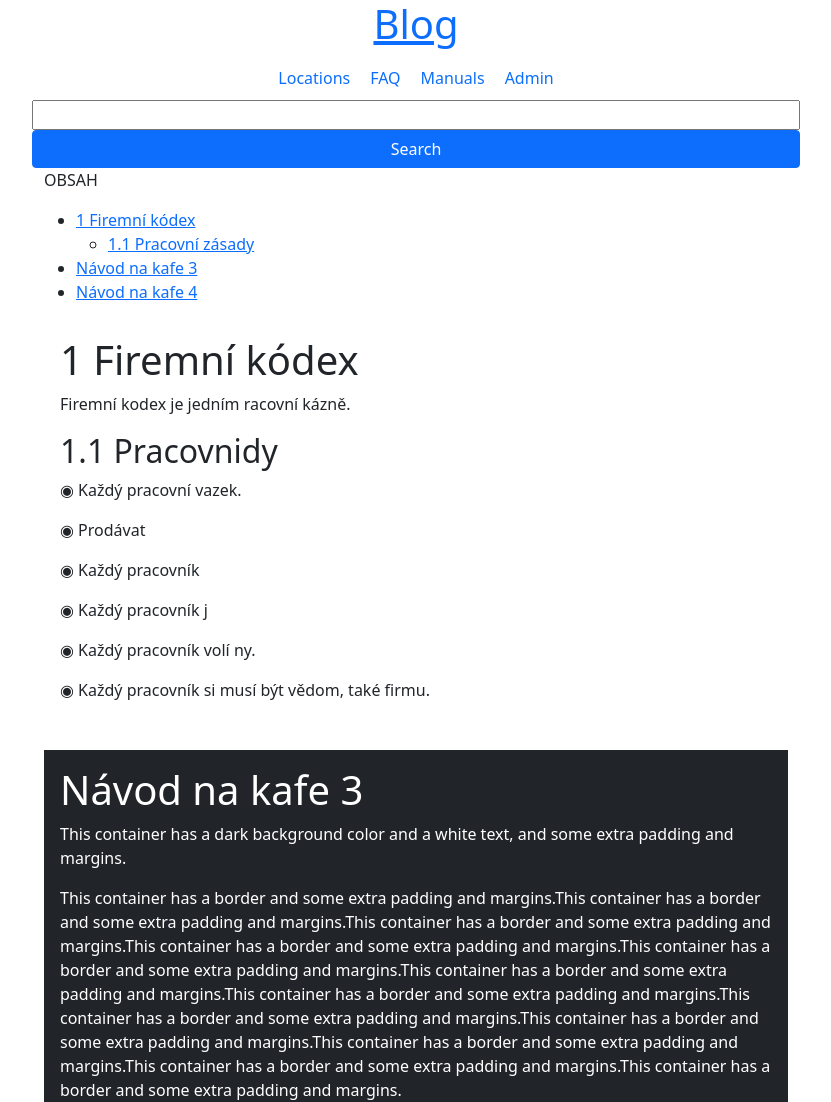
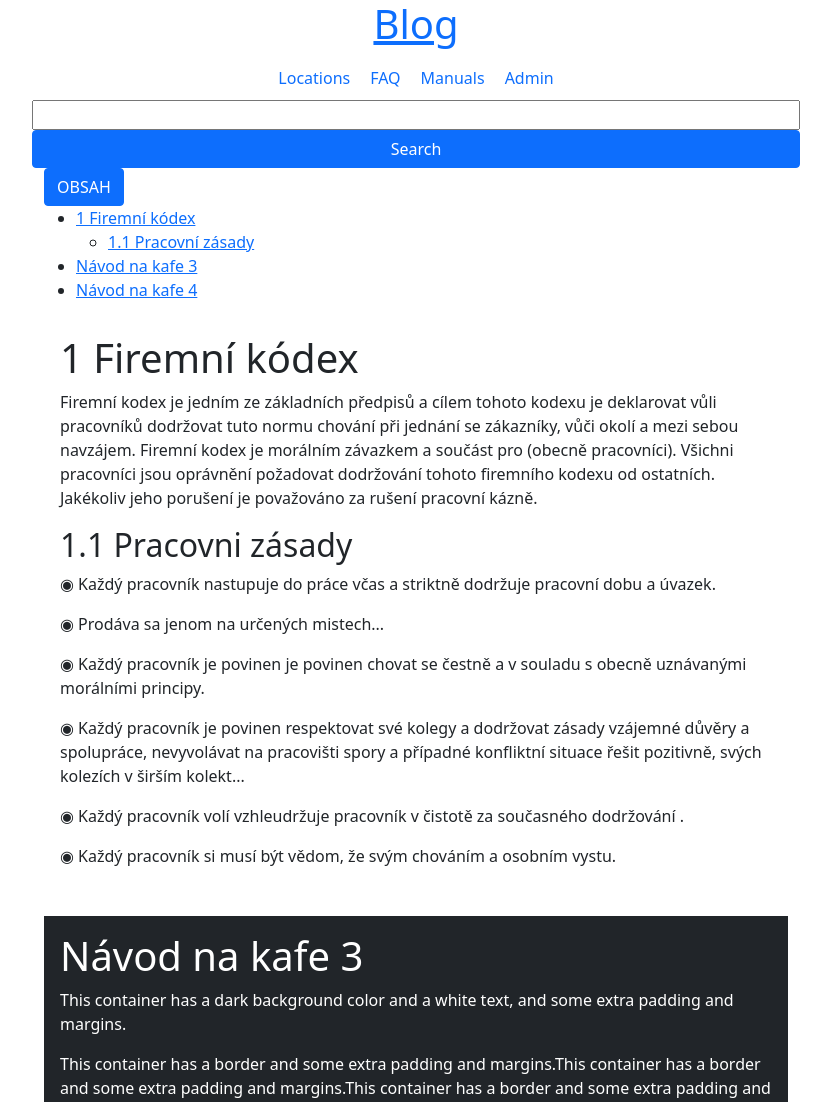
Before and after one commit to simonabrejcakova/flask_project, a Python web app: template mdblog/templates/mod_blog/barista.jinja in a window 1280 px wide. Shown: the top 1102 px of the page, without its empty margins (224-1055 px from the left). Run offline with Jinja, Linux system fonts and the light colour scheme; the template is opened without the code that fills it, so the values that code supplies are empty, except form fields; form fields are guessed from the names that the template uses.

Commit message:
Update barista.jinja

```diff
--- a/mdblog/templates/mod_blog/barista.jinja
+++ b/mdblog/templates/mod_blog/barista.jinja
@@ -14,32 +14,54 @@
         onmousedown="doSearch(document.getElementById('search').value)" value="Find">Search</button>
   </div>
 
-  <p>OBSAH</p>
+
+  <button class="btn btn-primary" type="submit" onclick="myFunction()">OBSAH</button>
+
+  <div id="CONTENT">
   <ul>
   <li><a href="#navod1">1 Firemní kódex</a></li>
     <ul><li><a href="#navod11">1.1 Pracovní zásady</a></li></ul>
   <li><a href="#navod3">Návod na kafe 3</a></li>
   <li><a href="#navod4">Návod na kafe 4</a></li>
   </ul>
+  </div>
 
 
+  <script>
+    function myFunction() {
+      var x = document.getElementById("CONTENT");
+      if (x.style.display === "none") {
+        x.style.display = "block";
+      } else {
+        x.style.display = "none";
+      }
+    }
+    </script>
 
 
 
 
   <div class="container p-3 my-3">
     <h1 id="navod1">1 Firemní kódex</h1>
-    <p>Firemní kodex je jedním racovní kázně.</p>
-    <h2 id=navod11>1.1 Pracovnidy</h2>
-    <p> ◉ Každý pracovní vazek.</p>
-    <p> ◉ Prodávat
+    <p>Firemní kodex je jedním ze základních předpisů a cílem tohoto kodexu je
+      deklarovat vůli pracovníků dodržovat tuto normu chování při jednání se zákazníky, vůči okolí a mezi
+      sebou navzájem. Firemní kodex je morálním závazkem a součást pro
+      (obecně pracovníci). Všichni pracovníci jsou oprávnění požadovat dodržování tohoto firemního kodexu od
+      ostatních. Jakékoliv jeho porušení je považováno za rušení pracovní kázně.</p>
+    <h2 id=navod11>1.1 Pracovni zásady</h2>
+    <p> ◉ Každý pracovník nastupuje do práce včas a striktně dodržuje pracovní dobu a úvazek.</p>
+    <p> ◉ Prodáva sa jenom na určených mistech...
     </p>
-    <p> ◉ Každý pracovník
+    <p> ◉ Každý pracovník je povinen je povinen chovat se čestně a v souladu
+      s obecně uznávanými morálními principy.
     </p>
-    <p> ◉ Každý pracovník j
+    <p> ◉ Každý pracovník je povinen respektovat své kolegy a dodržovat zásady vzájemné důvěry a spolupráce,
+      nevyvolávat na pracovišti spory a případné konfliktní situace řešit pozitivně,
+       svých kolezích v širším kolekt...
     </p>
-    <p> ◉ Každý pracovník volí ny.</p>
-    <p> ◉ Každý pracovník si musí být vědom, také firmu.</p>
+    <p> ◉ Každý pracovník volí vzhleudržuje
+      pracovník v čistotě za současného dodržování .</p>
+    <p> ◉ Každý pracovník si musí být vědom, že svým chováním a osobním vystu.</p>
 
   </div>
 
```
